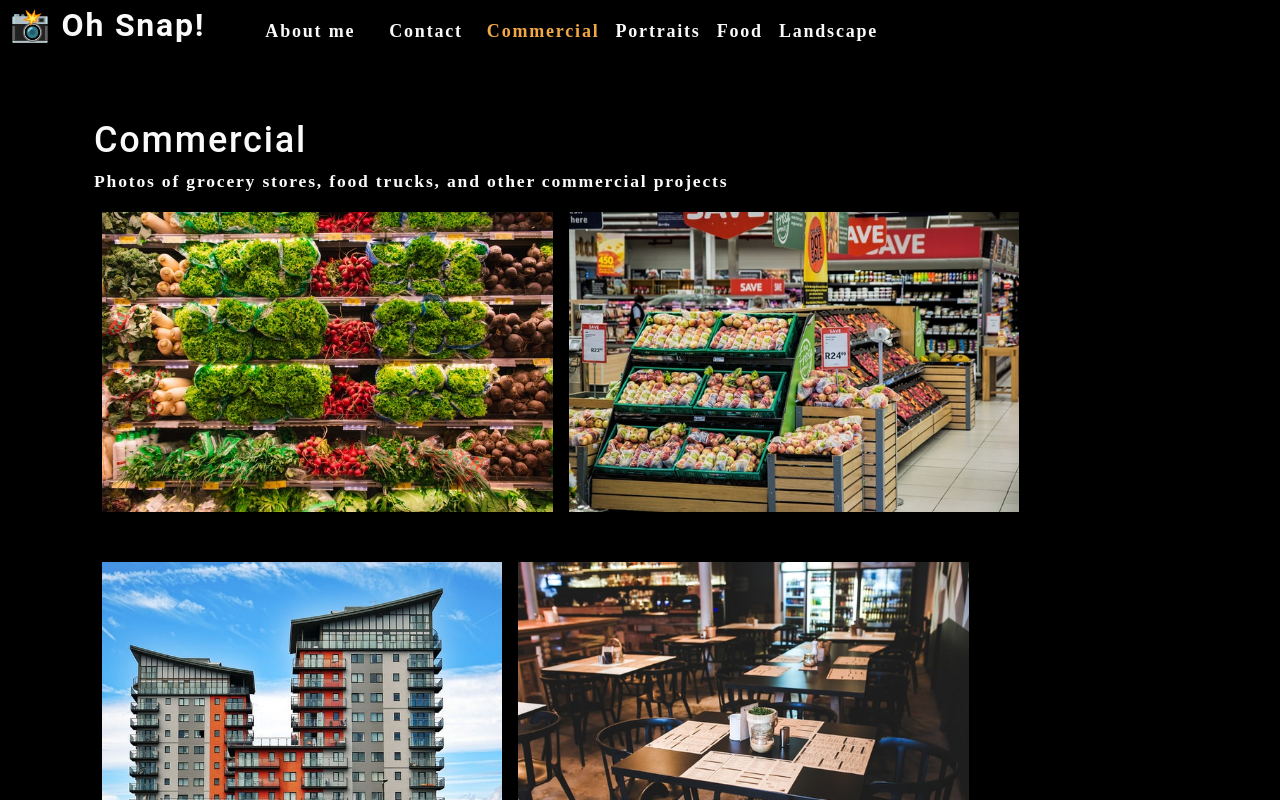
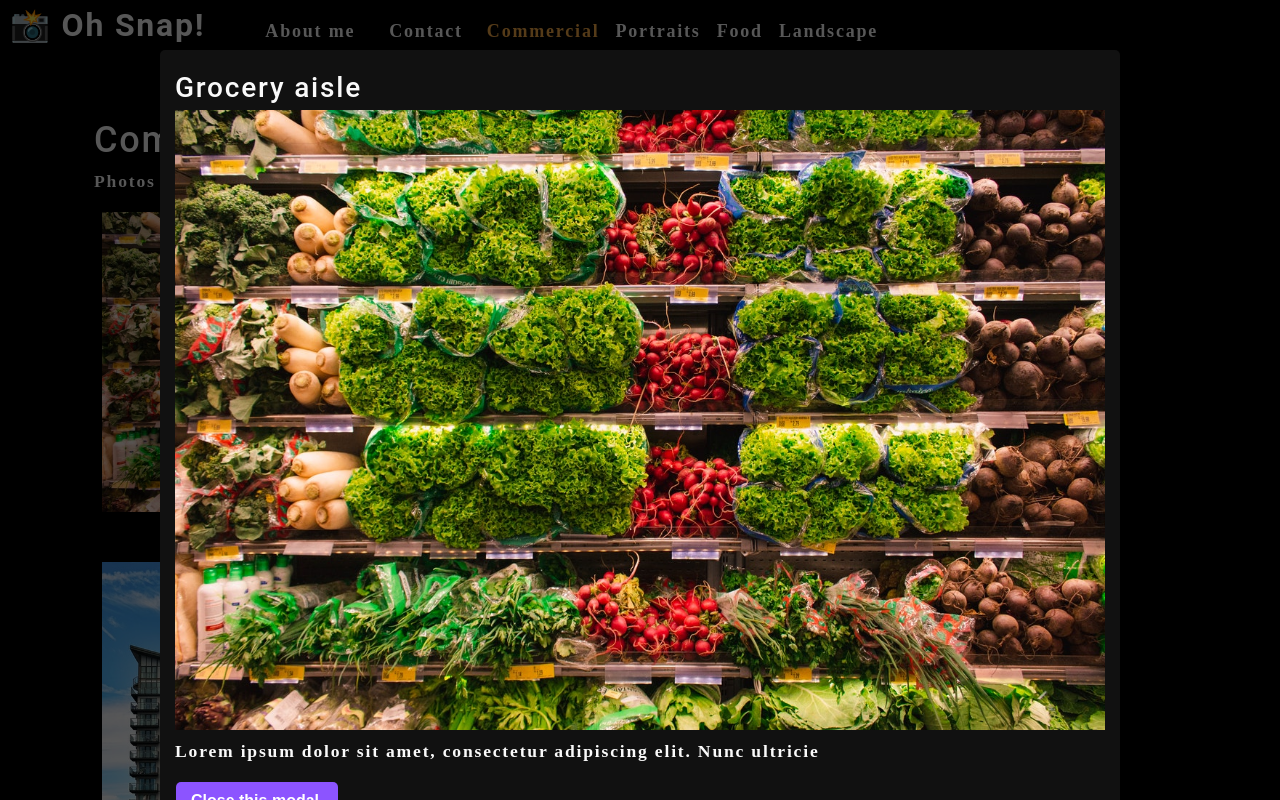
Before and after one commit to jaime-gg/oh-snap, a React (Create React App) app: page / in a window 1280 px wide. Both pictures are taken after a click on the picture 327 px from the left and 361 px from the top of the page. Shown: the top 800 px of the page. Built offline with nearby package versions, Linux system fonts and the light colour scheme.

Commit message:
conditionally open a modal for each imahe

```diff
--- /dev/null
+++ b/src/components/Modal/index.js
@@ -0,0 +1,22 @@
+import React from 'react';
+
+function Modal({currentPhoto}) {
+    const {name, category, description, index} = currentPhoto;
+
+    return (
+        <div className='modalBackdrop'>
+            <div className='modalContainer'>
+                <h3 className='ModalTitle'>{name}</h3>
+                <img src={require(`../../assets/large/${category}/${index}.jpg`)} alt="current category" />
+                <p>
+                    {description}
+                </p>
+                <button type='button'>
+                    Close this modal.
+                </button>
+            </div>
+        </div>
+    )
+}
+
+export default Modal;
--- a/src/components/PhotoList/index.js
+++ b/src/components/PhotoList/index.js
@@ -1,5 +1,5 @@
 import React, { useState } from 'react';
-// import Modal from '../Modal';
+import Modal from '../Modal';
 
 const PhotoList = ({ category }) => {
 
@@ -101,10 +101,20 @@
         },
     ]);
 
+    const [currentPhoto, setCurrentPhoto] = useState();
+    const [isModalOpen, setIsModalOpen] = useState(false);
+
     const currentPhotos = photos.filter((photo) => photo.category === category);
+
+    const toggleModal = (image, i) => {
+        setCurrentPhoto({...image, index: i})
+        setIsModalOpen(true);
+    }
+
 
     return (
         <div>
+            {isModalOpen && <Modal currentPhoto={currentPhoto} />}
             <div className="flex-row">
                 {currentPhotos.map((image, i) => (
                     <img
@@ -112,6 +122,7 @@
                         alt={image.name}
                         className="img-thumbnail mx-1"
                         key={image.name}
+                        onClick={() => toggleModal(image, i)}
                     />
                 ))}
             </div>
```
